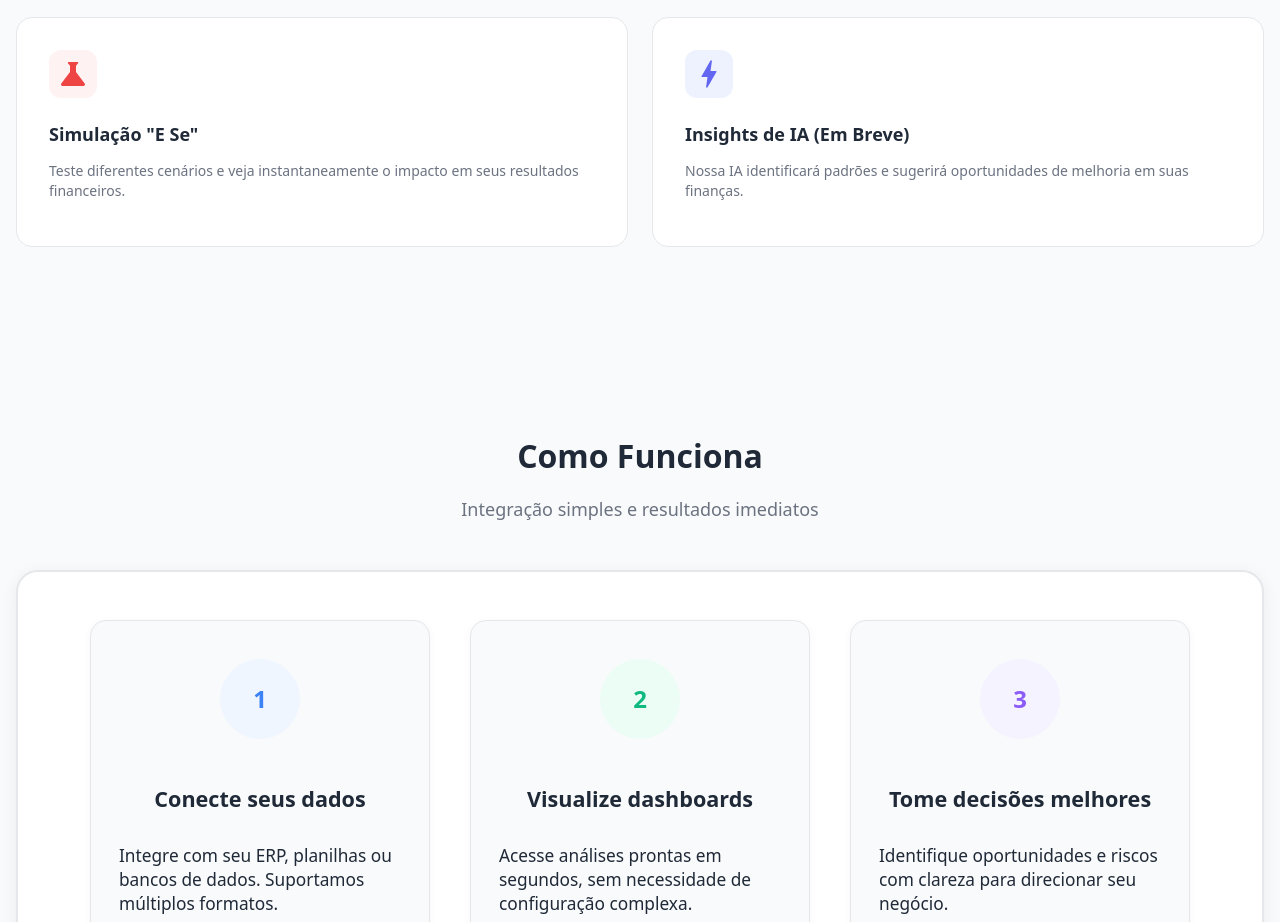
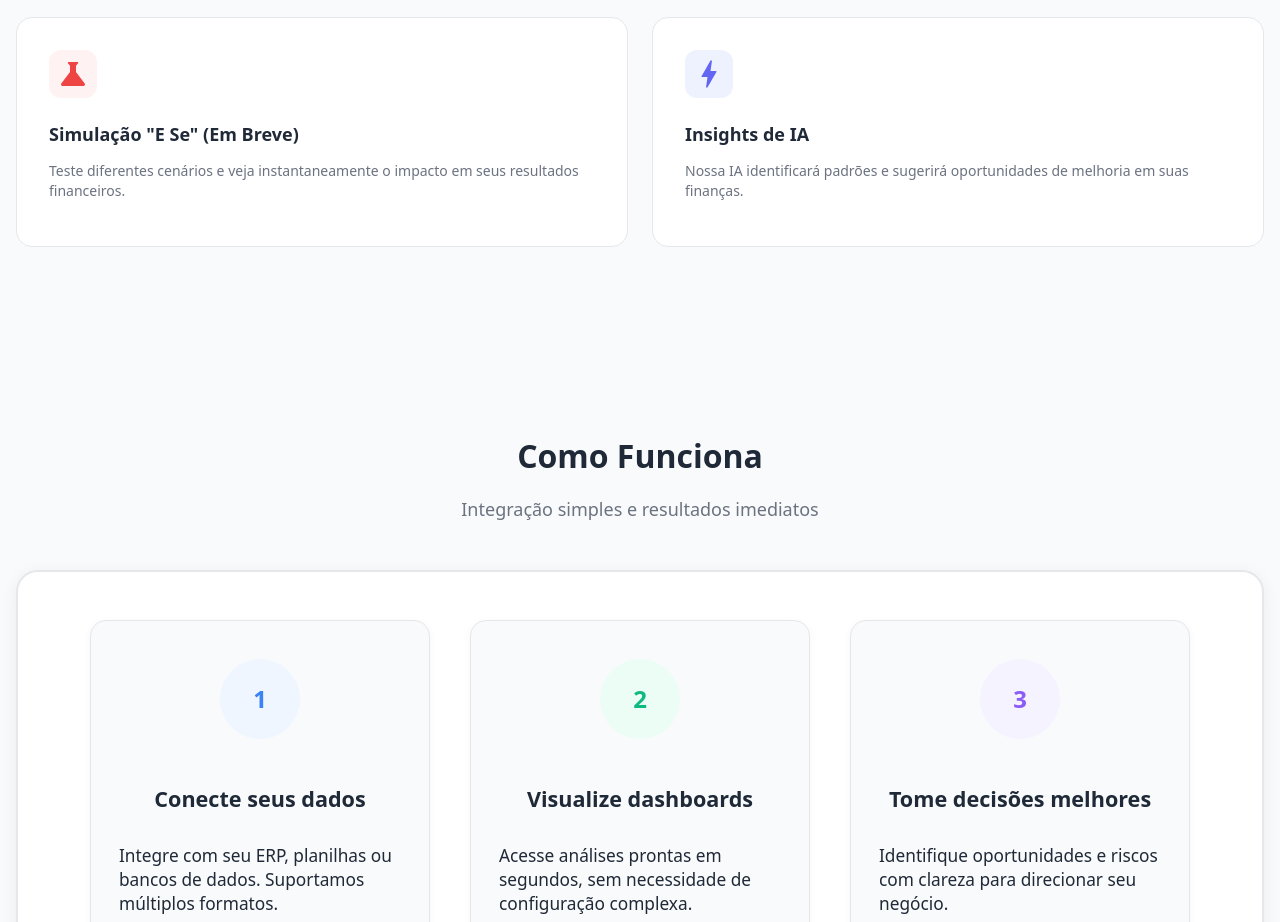
Before and after one commit to CashLens-Project/CashLens-Front, a React (Vite) app: page / in a window 1280 px wide. Shown: the part 1400-2322 px from the top of the page. Built offline with nearby package versions, Linux system fonts and the light colour scheme.

Commit message:
refactor(HomeView): ajustado informações dos cards de recursos

```diff
--- a/src/features/home/HomeView.jsx
+++ b/src/features/home/HomeView.jsx
@@ -62,14 +62,14 @@ export default function HomeView() {
     {
       colorClass: 'icon-red',
       icon: <MdScience size={36} />, // Simulação
-      title: 'Simulação "E Se"',
+      title: 'Simulação "E Se" (Em Breve)',
       description:
         'Teste diferentes cenários e veja instantaneamente o impacto em seus resultados financeiros.',
     },
     {
       colorClass: 'icon-indigo',
       icon: <MdBolt size={36} />, // Insights IA
-      title: 'Insights de IA (Em Breve)',
+      title: 'Insights de IA',
       description:
         'Nossa IA identificará padrões e sugerirá oportunidades de melhoria em suas finanças.',
     },
```
